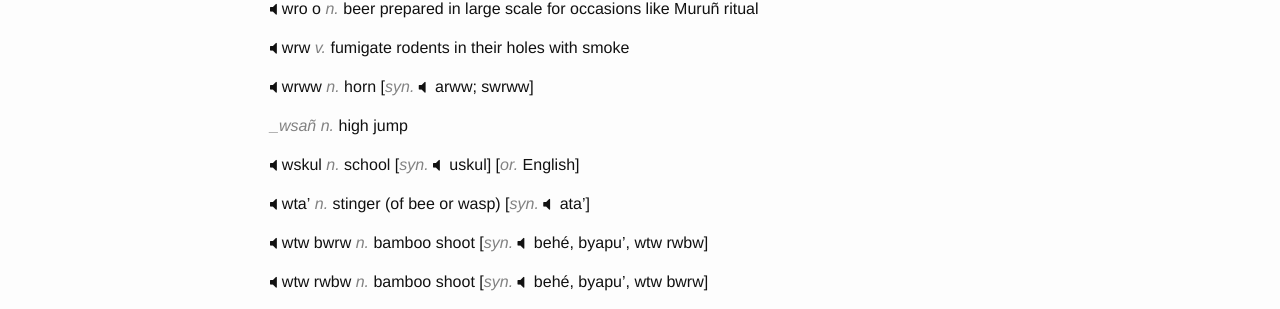
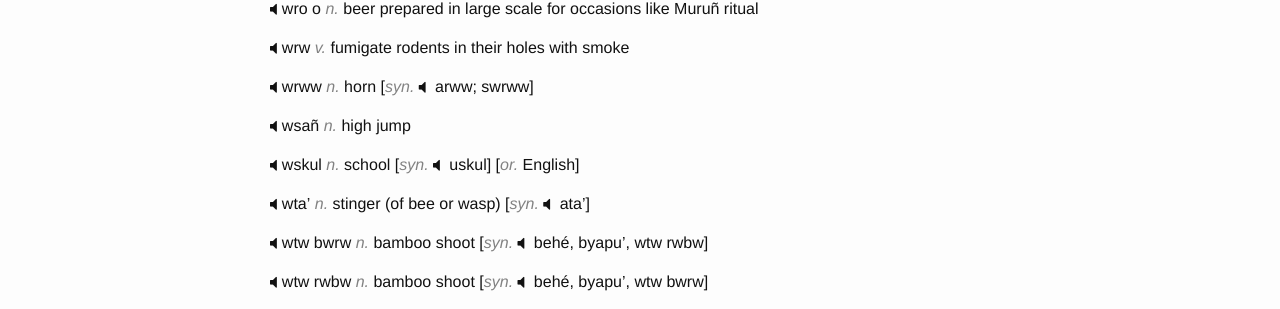
Before and after one commit to hacksparrow/language.apatani.org, a Jekyll site: the page built from dictionary/w.md, in a window 1280 px wide. Shown: the part 948-1257 px from the top of the page. Built offline with Jekyll 4.4.1, drawn with Linux system fonts in a browser that asks for light colours; nearby versions of some CDN libraries; comment, search, counter and statistics services are not loaded.

Commit message:
Update w.md

```diff
--- a/dictionary/w.md
+++ b/dictionary/w.md
@@ -66,7 +66,7 @@ __wrw__	_v._	fumigate rodents in their holes with smoke
 __wrww__	_n._	horn	[_syn._	arww; swrww]
 
 
-__wsañ_	_n._	high jump
+__wsañ__	_n._	high jump
 
 
 __wskul__	_n._	school	[_syn._	uskul]	[_or._	English]
```
